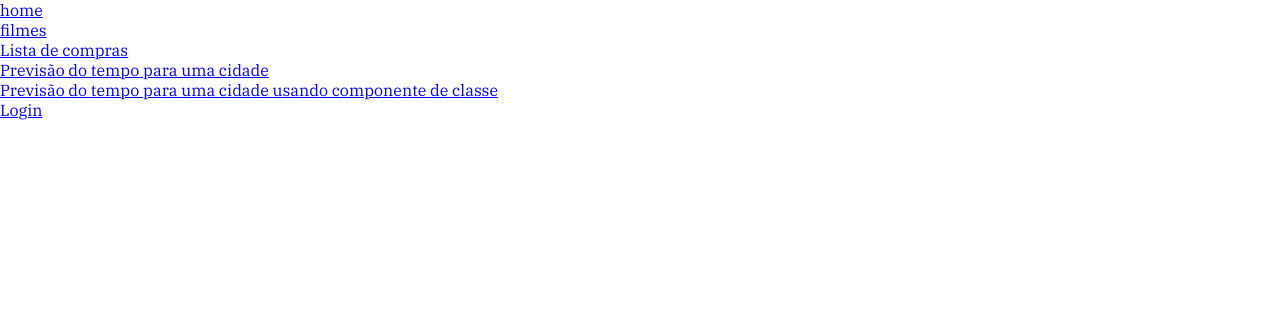
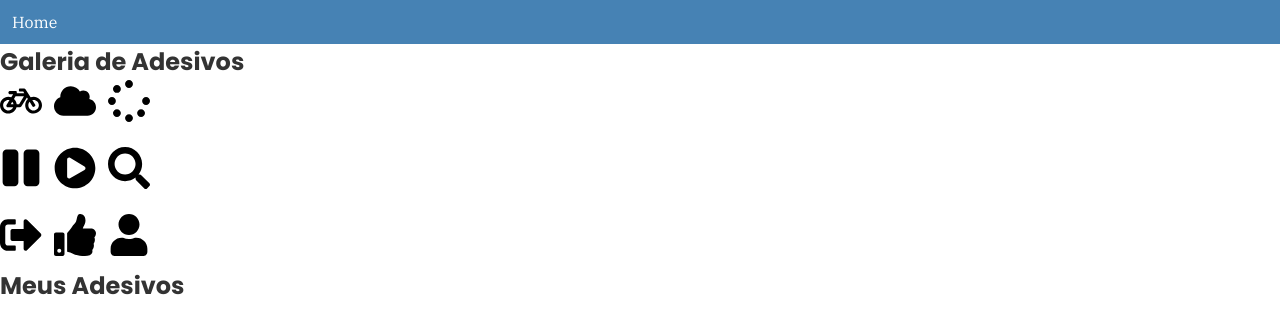
Before and after one commit to fkbral/supernova-react, a React (Vite) app in the folder 01_projeto-react/: page /icon-favorites-picker in a window 1280 px wide. Shown: the top 334 px of the page. Built offline with nearby package versions, Linux system fonts and the light colour scheme.

Commit message:
feat: aula 06 - localStorage e useReducer

```diff
--- a/01_projeto-react/src/App.tsx
+++ b/01_projeto-react/src/App.tsx
@@ -11,6 +11,7 @@ import { AuthProvider } from './application/hooks/useAuth'
 import { ThemeProvider } from 'styled-components'
 import { darkTheme, lightTheme } from './application/theme'
 import { GlobalStyles } from './global-styles'
+import { AvailableIcons } from './components/AvailableIcons'
 
 export function App() {
   return (
@@ -38,6 +39,11 @@ export function App() {
             />
 
             <Route path="login" element={<Login />}></Route>
+
+            <Route
+              path="icon-favorites-picker"
+              element={<AvailableIcons />}
+            ></Route>
           </Routes>
         </BrowserRouter>
       </AuthProvider>
--- a/01_projeto-react/src/application/constants.ts
+++ b/01_projeto-react/src/application/constants.ts
@@ -0,0 +1,3 @@
+export const LOCAL_STORAGE_KEYS = {
+  USER_PROFILE: 'user_profile',
+}
--- a/01_projeto-react/src/application/theme/default.ts
+++ b/01_projeto-react/src/application/theme/default.ts
@@ -1,7 +1,8 @@
 export const defaultTheme = {
+  typography: {
     fontFamily: {
-    title: "'Roboto', sans-serif",
-    heading: "'Poppins', sans-serif",
+      title: "'Poppins', sans-serif",
+      heading: "'Roboto', sans-serif",
       body: "'IBM Plex Serif', serif",
 
       // font-family: 'Arvo', serif;
@@ -10,4 +11,23 @@ export const defaultTheme = {
       // font-family: 'Poppins', sans-serif;
       // font-family: 'Roboto', sans-serif;
     },
+    fontWeight: {
+      light: '200',
+      default: '300',
+      bold: '500',
+    },
+    sizes: {
+      s: '1.2rem',
+      m: '1.6rem',
+      l: '2.4rem',
+      xxl: '4.2rem',
+    },
+  },
+  spaces: {
+    s: '0.4rem',
+    m: '0.8rem',
+    l: '1.2rem',
+    xl: '1.6rem',
+    xxl: '2rem',
+  },
 }
--- /dev/null
+++ b/01_projeto-react/src/components/AvailableIcons/index.tsx
@@ -0,0 +1,142 @@
+import { useMemo, useReducer, useRef, useState } from 'react'
+import * as icons from '../../utils/icons'
+import * as S from './styles'
+
+type UserSticker = {
+  Icon: icons.Icon
+  quantity: number
+  // size: number
+}
+
+type UserStickerAction = {
+  type: UserStickerActionTypes
+  payload: icons.Icon
+}
+
+type UserStickerActionTypes = 'add' | 'subtract'
+
+export const AvailableIcons = () => {
+  const [Icons, setIcons] = useState<icons.Icon[] | null>()
+  const iconToUpdate = useRef<{ icon: icons.Icon | null }>({
+    icon: null,
+  })
+
+  // const [UserIcons, setUserIcons] = useState<icons.Icon[]>([])
+  const [UserStickersState, stickersDispatch] = useReducer(stickersReducer, [])
+
+  useMemo(() => {
+    const updatedIcons: icons.Icon[] = []
+
+    for (const iconKey in icons) {
+      updatedIcons.push(icons[iconKey] as icons.Icon)
+    }
+
+    setIcons(updatedIcons)
+  }, [icons, setIcons])
+
+  function stickersReducer(
+    state: UserSticker[],
+    action: UserStickerAction
+  ): UserSticker[] {
+    console.log('oi')
+    if (!iconToUpdate.current?.icon) {
+      return state
+    }
+
+    switch (action.type) {
+      case 'add': {
+        const findSticker = state.find(
+          sticker => sticker.Icon.name === iconToUpdate.current?.icon?.name
+        )
+
+        if (findSticker) {
+          findSticker.quantity += 1
+
+          const updatedState = state.map(sticker => {
+            if (sticker.Icon.name === findSticker.Icon.name) {
+              return findSticker
+            }
+
+            return sticker
+          })
+
+          return updatedState
+        }
+
+        return [
+          ...state,
+          {
+            Icon: iconToUpdate.current.icon,
+            quantity: 1,
+          },
+        ]
+      }
+
+      case 'subtract': {
+        const isStickerInState = state.find(
+          sticker => sticker.Icon.name === iconToUpdate.current?.icon?.name
+        )
+
+        if (isStickerInState && isStickerInState.quantity > 1) {
+          isStickerInState.quantity -= 1
+
+          return [...state, isStickerInState]
+        }
+
+        if (isStickerInState?.quantity === 1) {
+          const filteredState = state.filter(
+            sticker => sticker.Icon.name != iconToUpdate.current?.icon?.name
+          )
+
+          return filteredState
+        }
+
+        return state
+      }
+
+      default: {
+        return state
+      }
+    }
+  }
+
+  function handleAddIconToUserFavorites(Icon: icons.Icon) {
+    if (!iconToUpdate.current) {
+      return
+    }
+
+    iconToUpdate.current.icon = Icon
+    stickersDispatch({ type: 'add', payload: Icon })
+    // setUserIcons(previousState => [...previousState, Icon])
+  }
+
+  return (
+    <S.AvailableIconsContainerSection>
+      <h1>Galeria de Adesivos</h1>
+
+      <main>
+        <S.AvailableIconsUL>
+          {Icons?.map(Icon => (
+            <li key={Icon.name}>
+              <button onClick={() => handleAddIconToUserFavorites(Icon)}>
+                <Icon />
+              </button>
+            </li>
+          ))}
+        </S.AvailableIconsUL>
+
+        <section>
+          <h2>Meus Adesivos</h2>
+          <S.AvailableIconsUL>
+            {UserStickersState?.map(({ Icon, quantity }) => (
+              <li key={Icon.name}>
+                <Icon />
+                {/* <span>{quantity}</span> */}
+              </li>
+            ))}
+          </S.AvailableIconsUL>
+        </section>
+      </main>
+    </S.AvailableIconsContainerSection>
+  )
+}
--- /dev/null
+++ b/01_projeto-react/src/components/AvailableIcons/styles.ts
@@ -0,0 +1,26 @@
+import styled, { css } from 'styled-components'
+
+export const AvailableIconsContainerSection = styled.section`
+  ${({ theme: { typography, spaces } }) => css``}
+`
+
+export const AvailableIconsUL = styled.ul`
+  ${({ theme: { typography, spaces } }) => css`
+    list-style: none;
+    max-width: 16rem;
+
+    display: flex;
+    flex-flow: row wrap;
+    gap: ${spaces.l};
+
+    button {
+      all: initial;
+      cursor: pointer;
+    }
+
+    &,
+    button {
+      font-size: ${typography.sizes.xxl};
+    }
+  `}
+`
--- a/01_projeto-react/src/components/HeaderMenu/index.tsx
+++ b/01_projeto-react/src/components/HeaderMenu/index.tsx
@@ -1,49 +1,28 @@
 import { Link } from 'react-router-dom'
 import { useAuth } from '../../application/hooks/useAuth'
 import { SignOutIcon } from '../../utils/icons'
+import * as S from './styles'
 
 export const HeaderMenu = () => {
   const { userProfile, signOut } = useAuth()
 
   return (
-    <nav>
+    <S.HeaderMenuContainerNav>
       <ul>
         <li>
-          <Link to="/">home</Link>
-        </li>
-
-        <li>
-          <Link to="/movies">filmes</Link>
-        </li>
-
-        <li>
-          <Link to="/shopping-cart">Lista de compras</Link>
-        </li>
-
-        <li>
-          <Link to="/forecast">Previsão do tempo para uma cidade</Link>
-        </li>
-
-        <li>
-          <Link to="/forecast-class-component">
-            Previsão do tempo para uma cidade usando componente de classe
-          </Link>
-        </li>
-
-        <li>
-          <Link to="/login">Login</Link>
+          <Link to="/">Home</Link>
         </li>
 
         {userProfile && (
-          <>
-            <h1>Bem-vindo {userProfile.name}</h1>
+          <S.UserProfileLI>
+            <h3>Bem-vindo {userProfile.name}</h3>
 
             <button onClick={signOut}>
               <SignOutIcon />
             </button>
-          </>
+          </S.UserProfileLI>
         )}
       </ul>
-    </nav>
+    </S.HeaderMenuContainerNav>
   )
 }
--- /dev/null
+++ b/01_projeto-react/src/components/HeaderMenu/styles.ts
@@ -0,0 +1,33 @@
+import styled, { css } from 'styled-components'
+
+export const HeaderMenuContainerNav = styled.nav`
+  ${({ theme: { colors, spaces } }) => css`
+    background-color: ${colors['primary-color']};
+    padding: ${spaces.l};
+    color: ${colors['secondary-color']};
+    /* background-color: red; */
+
+    ul {
+      list-style: none;
+      display: flex;
+      justify-content: space-between;
+    }
+
+    a {
+      text-decoration: none;
+      color: inherit;
+    }
+  `}
+`
+
+export const UserProfileLI = styled.li`
+  ${({ theme: { colors, spaces, typography } }) => css`
+    display: flex;
+    gap: ${spaces.s};
+
+    h3 {
+      font-size: ${typography.sizes.m};
+      font-weight: ${typography.fontWeight.bold};
+    }
+  `}
+`
--- a/01_projeto-react/src/global-styles.ts
+++ b/01_projeto-react/src/global-styles.ts
@@ -3,8 +3,20 @@ import { createGlobalStyle, css } from 'styled-components'
 export const GlobalStyles = createGlobalStyle`
 ${({ theme }) => css`
   body {
-    font-family: ${theme.fontFamily.body};
+    font-family: ${theme.typography.fontFamily.body};
     background-color: ${theme.colors['background-color']};
     color: ${theme.colors['text-color']};
   }
+
+  h1,
+  h2 {
+    font-family: ${theme.typography.fontFamily.title};
+  }
+
+  h3,
+  h4,
+  h5,
+  h6 {
+    font-family: ${theme.typography.fontFamily.heading};
+  }
 `}`
--- a/01_projeto-react/src/pages/Home/index.tsx
+++ b/01_projeto-react/src/pages/Home/index.tsx
@@ -1,11 +1,47 @@
+import { Link } from 'react-router-dom'
+import { useAuth } from '../../application/hooks/useAuth'
 import { AttendanceList } from '../../components/AttendanceList'
 import { Button } from '../../components/Button'
 import { UserProfile } from '../../components/UserProfile'
-import { UserIcon, BikeIcon } from '../../utils/icons'
+import { UserIcon, BikeIcon, SignOutIcon } from '../../utils/icons'
 
 export function Home() {
+  const { userProfile, signOut } = useAuth()
+
   return (
     <div>
+      <ul>
+        <li>
+          <Link to="/">home</Link>
+        </li>
+
+        <li>
+          <Link to="/movies">filmes</Link>
+        </li>
+
+        <li>
+          <Link to="/shopping-cart">Lista de compras</Link>
+        </li>
+
+        <li>
+          <Link to="/forecast">Previsão do tempo para uma cidade</Link>
+        </li>
+
+        <li>
+          <Link to="/forecast-class-component">
+            Previsão do tempo para uma cidade usando componente de classe
+          </Link>
+        </li>
+
+        <li>
+          <Link to="/login">Login</Link>
+        </li>
+
+        <li>
+          <Link to="/icon-favorites-picker">ícones favoritados</Link>
+        </li>
+      </ul>
+
       <h1>Hello world</h1>
       <h2>{'Hello Supernova!'.toUpperCase()}</h2>
 
--- a/01_projeto-react/src/pages/login/index.tsx
+++ b/01_projeto-react/src/pages/login/index.tsx
@@ -1,10 +1,13 @@
-import { useRef } from 'react'
+import { useEffect, useRef } from 'react'
 import { useAuth } from '../../application/hooks/useAuth'
 import { Button } from '../../components/Button'
 import * as S from './styles'
+import { useNavigate } from 'react-router-dom'
 
 const Login = () => {
-  const { signIn } = useAuth()
+  const { signIn, userProfile } = useAuth()
+  const navigate = useNavigate()
+
   const customTheme = {
     fontFamily: {},
     colors: {
@@ -15,6 +18,14 @@ const Login = () => {
 
   const userEmailRef = useRef<HTMLInputElement>(null)
   const userPasswordRef = useRef<HTMLInputElement>(null)
+
+  useEffect(() => {
+    if (!userProfile) {
+      return
+    }
+
+    navigate('/')
+  }, [userProfile])
 
   function handleSignIn(event: React.FormEvent<HTMLFormElement>) {
     event.preventDefault()
--- a/01_projeto-react/src/utils/icons.tsx
+++ b/01_projeto-react/src/utils/icons.tsx
@@ -4,6 +4,10 @@ export {
   FaSearch as SearchIcon,
   FaSpinner as LoadingIcon,
   FaSignOutAlt as SignOutIcon,
+  FaThumbsUp as ThumbsIcon,
+  FaPlayCircle as PlayCircleIcon,
+  FaCloud as CloudIcon,
+  FaPause as PauseIcon,
 } from 'react-icons/fa'
 
 import { IconType as Icon } from 'react-icons/lib'
```
Also changed, not shown: 01_projeto-react/src/application/hooks/useAuth.tsx (+14 -1 lines). Lines whose indentation alone changed are shown as unchanged.
